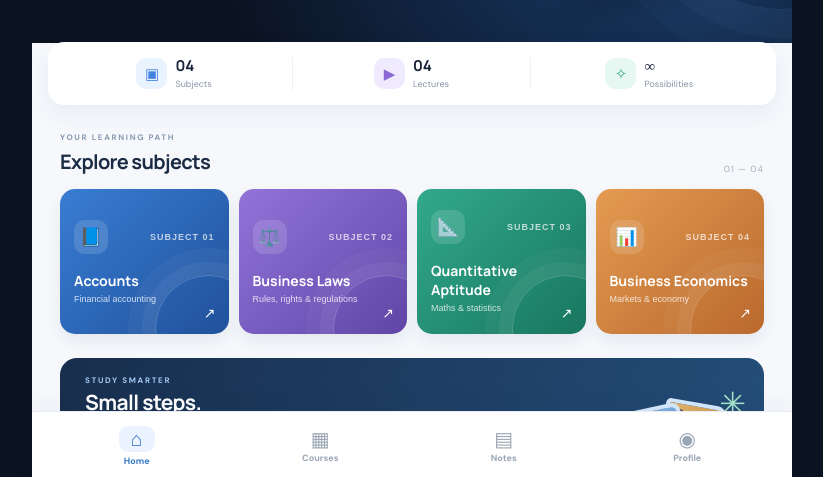
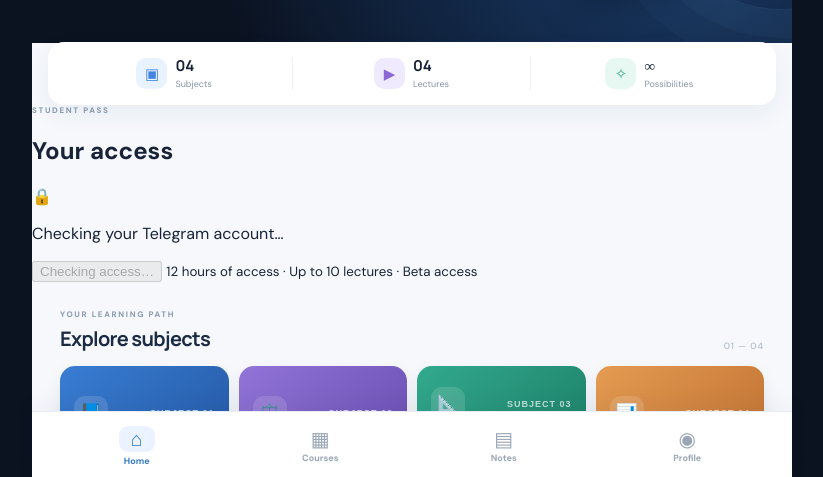
Before and after one commit to CaStudyClub-dotcom/ca-study-hub, a plain HTML site: page index.html in a window 1280 px wide. Shown: the part 320-797 px from the top of the page, without its empty margins (228-1051 px from the left). Drawn offline with Linux system fonts and the light colour scheme.

Commit message:
Add Mini App access pass UI

```diff
--- a/index.html
+++ b/index.html
@@ -42,6 +42,15 @@
         <div class="stat"><span class="stat-icon mint">✧</span><div><strong>∞</strong><small>Possibilities</small></div></div>
       </section>
 
+
+      <section class="access-card" id="access-card">
+        <div class="access-head"><div><span class="kicker">STUDENT PASS</span><h2>Your access</h2></div><span class="access-lock" id="access-icon">🔒</span></div>
+        <p id="access-message">Checking your Telegram account…</p>
+        <div class="access-details" id="access-details" hidden><span id="access-expiry"></span><strong id="access-remaining"></strong></div>
+        <button class="unlock-button" id="unlock-button" disabled>Checking access…</button>
+        <small class="access-note">12 hours of access · Up to 10 lectures · Beta access</small>
+      </section>
+
       <section class="section-block">
         <div class="section-heading"><div><span class="kicker">YOUR LEARNING PATH</span><h2>Explore subjects</h2></div><span class="tiny-label">01 — 04</span></div>
         <div class="subject-grid" id="subject-grid"></div>
```
